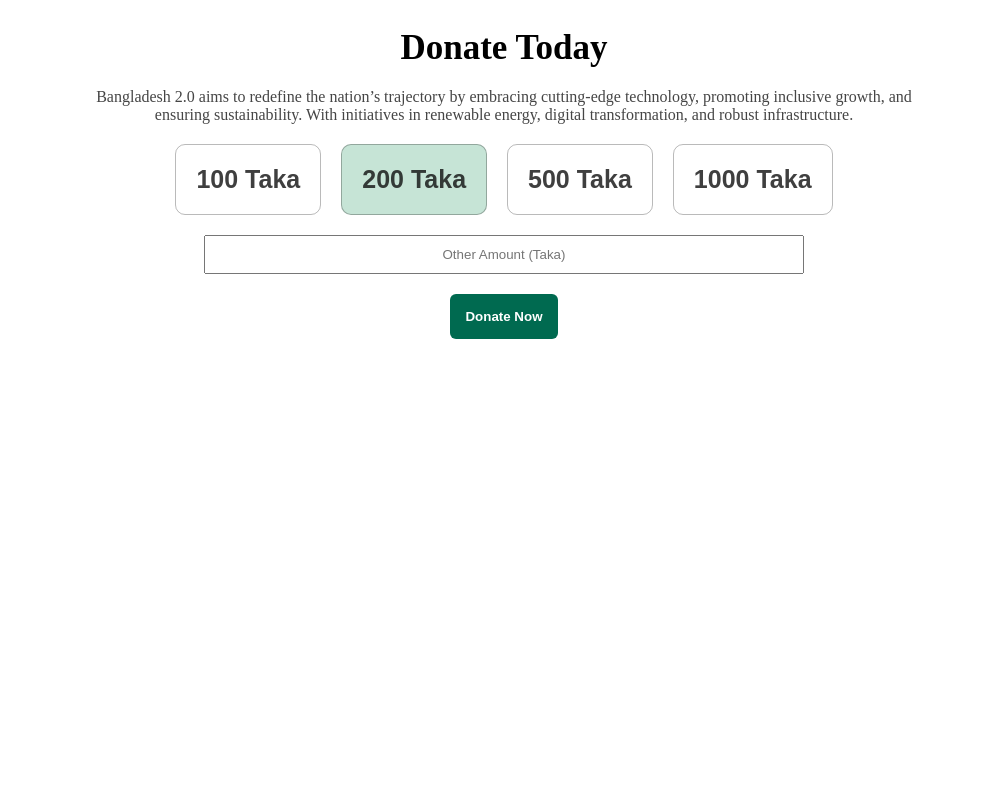
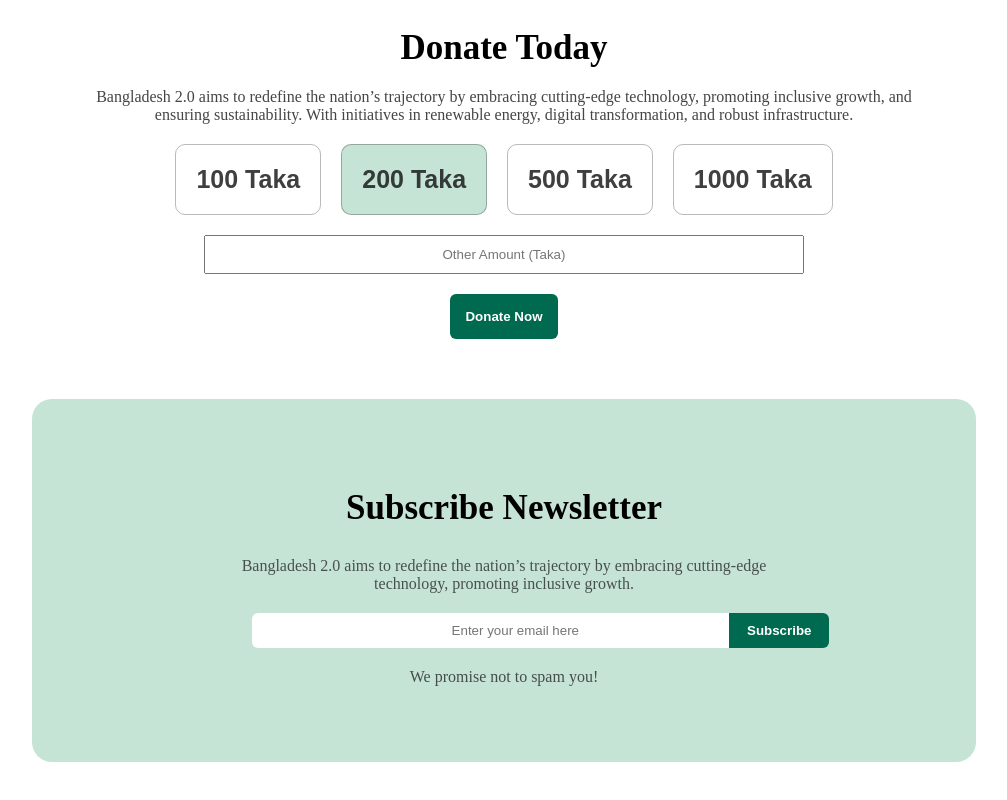
Before and after one commit to MdAbdusSubhan/my-assignment-1, a plain HTML site: page index.html in a window 1280 px wide. Shown: the part 3324-4124 px from the top of the page, without its empty margins (136-1143 px from the left). Before the commit the page ends 3723 px from the top, so only its background shows below. Drawn offline with Linux system fonts and the light colour scheme.

Commit message:
added subscribe section and styles

```diff
--- a/index.html
+++ b/index.html
@@ -136,6 +136,14 @@
         </div>
         <button class="donate-submit">Donate Now</button>
         </section>
+        <section class="subcribe">
+            <h2 class="subscribe-head">Subscribe Newsletter</h2>
+            <p class="subscribe-title">Bangladesh 2.0 aims to redefine the nation’s trajectory by embracing cutting-edge technology, promoting inclusive growth.</p>
+            <div class="div">
+                <input class="sub-btn-input" type="text" placeholder="Enter your email here"><button class="sub-btn">Subscribe</button>
+            </div>
+                <p class="subscribe-foot">We promise not to spam you!</p>
+        </section>
     </main>
 </body>
 </html>
--- a/styles/style.css
+++ b/styles/style.css
@@ -306,3 +306,41 @@ main{
     font-weight: 600;
     color: white;
 }
+/* subscribe section styles */
+.subcribe{
+    background-color: #C6E4D6;
+    border-radius: 20px;
+    margin-bottom: 60px;
+    text-align: center;
+    padding: 60px 200px;
+}
+.subscribe-head{
+    font-size: 35px;
+    font-weight: bold;
+}
+.subscribe-title{
+    color: #0e0e0eb0;
+}
+.div{
+    display: flex;
+    width: 100%;
+    margin: 20px;
+}
+.sub-btn-input{
+    padding: 10px 150px;
+    text-align: left;
+    border-radius: 6px 0px 0px 6px;
+    border-style: none;
+    text-align: right;
+}
+.sub-btn{
+    padding: 0px 18px;
+    border-radius: 0px 6px 6px 0px;
+    border-style: none;
+    background-color:#006A50;
+    color: white;
+    font-weight: 600;
+}
+.subscribe-foot{
+    color: #0e0e0eb4;
+}
```
